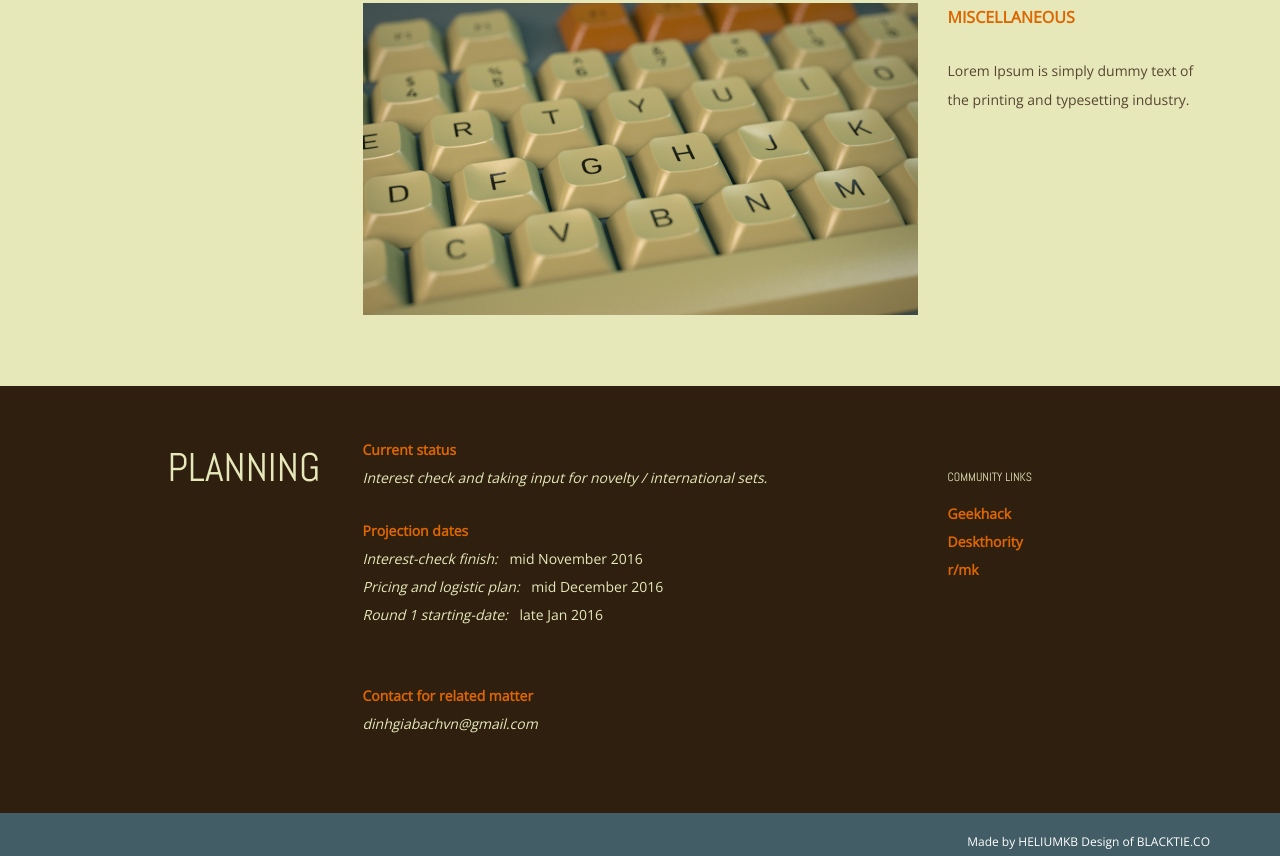
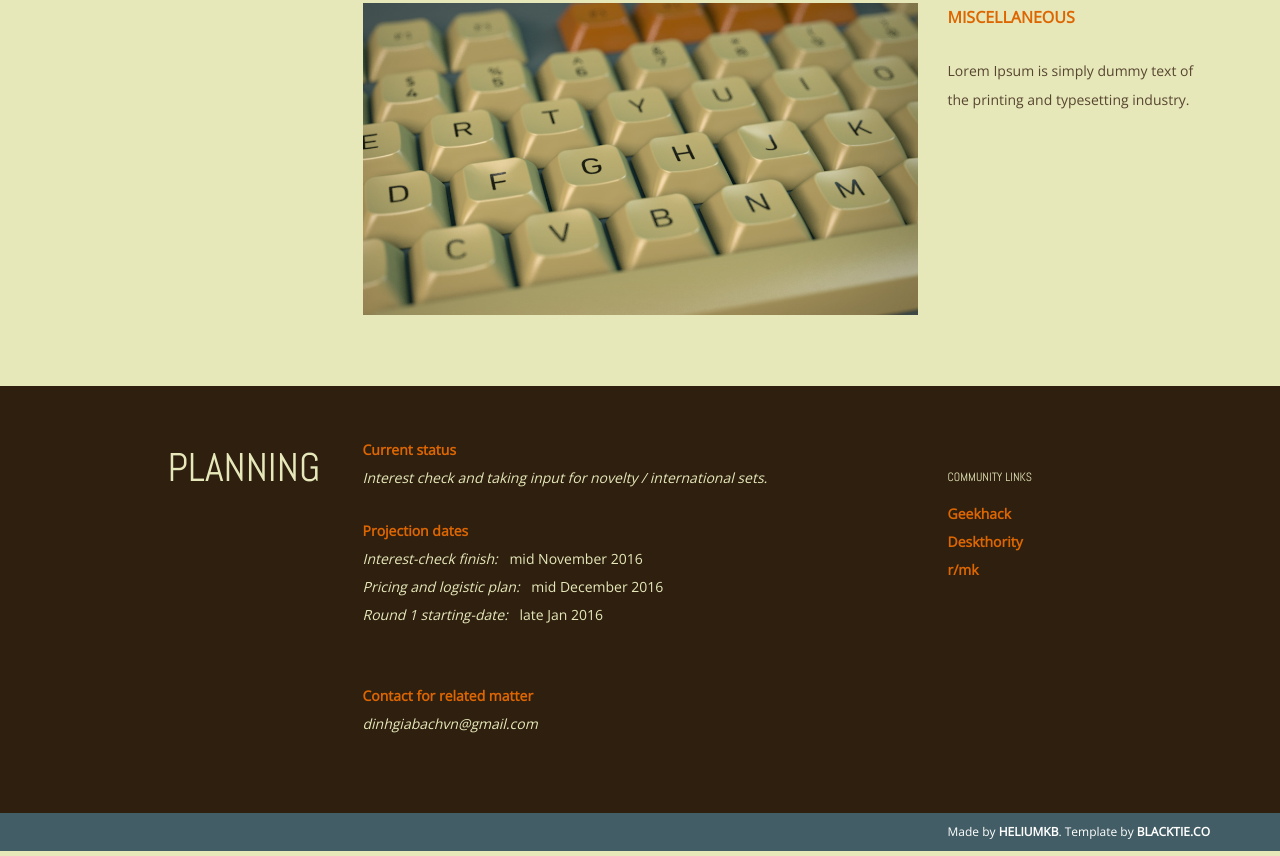
Before and after one commit to heliumkb/heliumkb.github.io, a plain HTML site: page index.html in a window 1280 px wide. Shown: the part 3945-4801 px from the top of the page. Drawn offline with nearby package versions, Linux system fonts and the light colour scheme.

```diff
--- a/assets/css/main.css
+++ b/assets/css/main.css
@@ -249,12 +249,12 @@ a:after {
 
 #c {
 	background: #425d65;
-	padding-top: 15px;
+	padding-top: 5px;
 	text-align: right;
 }
 
 #c p {
-	margin: 0;
+	margin: 0 0 5px 0;
 	color: white;
 }
 
--- a/index.html
+++ b/index.html
@@ -241,7 +241,7 @@
 
 	<div id="c">
 		<div class="container">
-			<sm><p>Made by <t>HELIUMKB</t> Design of <t>BLACKTIE.CO</t></p></sm>
+			<sm><p>Made by <b>HELIUMKB</b>. Template by <b>BLACKTIE.CO</b></p></sm>
 
 		</div>
 	</div>
```
Also changed, not shown: assets/img/poster.png.
